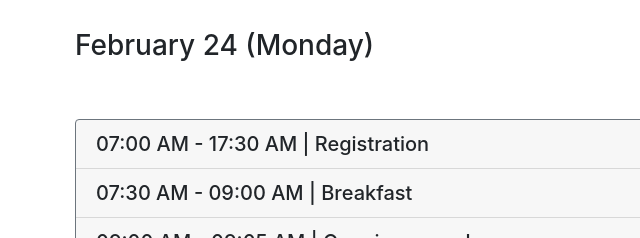
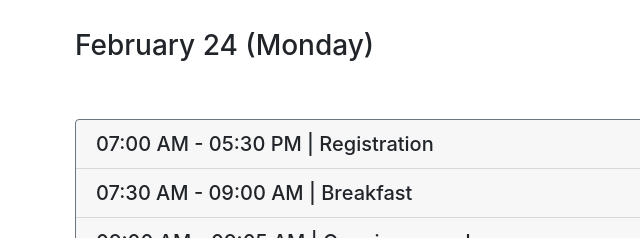
Before and after one commit to SDIoTSec/SDIoTSec.github.io, a plain HTML site: page index.html in a window 1280 px wide. Shown: the part 3375-3613 px from the top of the page, 10-650 px from the left. Drawn offline with nearby package versions, Linux system fonts and the light colour scheme; files that its build step writes are made by us from their sources.

Commit message:
update program

```diff
--- a/index.html
+++ b/index.html
@@ -155,7 +155,7 @@
             <br>
             <br>
             <div class="card border-secondary">
-                <h5 class="card-header">07:00 AM - 17:30 AM | Registration </h5>
+                <h5 class="card-header">07:00 AM - 05:30 PM | Registration </h5>
                 <h5 class="card-header">07:30 AM - 09:00 AM | Breakfast </h5>
                 <h5 class="card-header">09:00 AM - 09:05 AM | Opening remarks </h5>
             <!-- </div>
```
